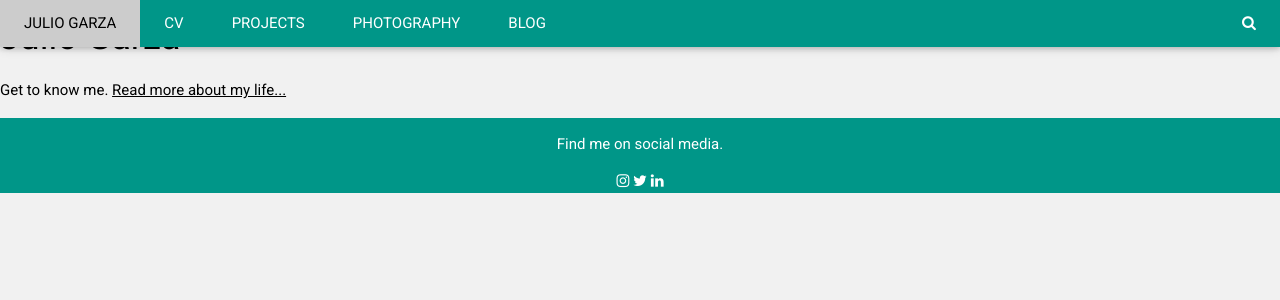
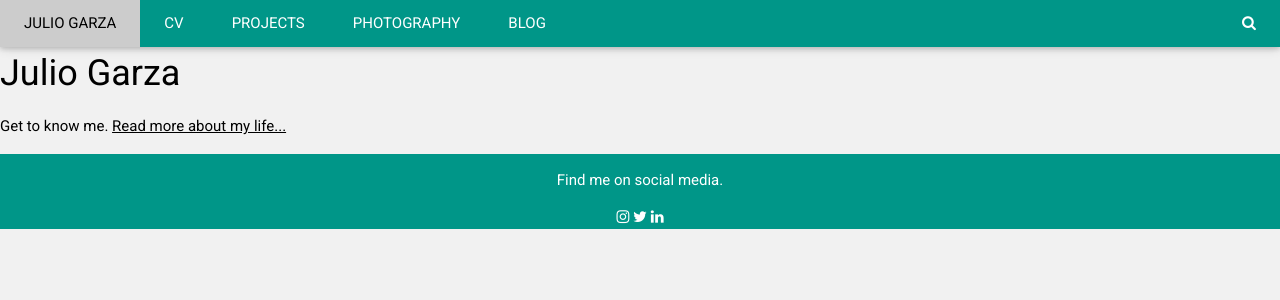
Before and after one commit to juliogarza/juliogarza.github.io, a Jekyll site: the page built from index.html, in a window 1280 px wide. Shown: the top 300 px of the page. Built offline with Jekyll 4.4.1, drawn with Linux system fonts in a browser that asks for light colours.

Commit message:
Update default.html
Fixed overlap of nav bar into content

```diff
--- a/_layouts/default.html
+++ b/_layouts/default.html
@@ -48,7 +48,7 @@ html,body,h1,h2,h3,h4,h5,h6 {font-family: "Roboto", sans-serif}
 </div>
 	</nav>
 
-		<div class="container" padding-top: 50px;>
+		<div class="container" style="max-width:2000px;margin-top:46px">
 		<!-- Menu icon to open sidebar -->
  		           {{ content }}
 		</div><!-- /.container -->
```
